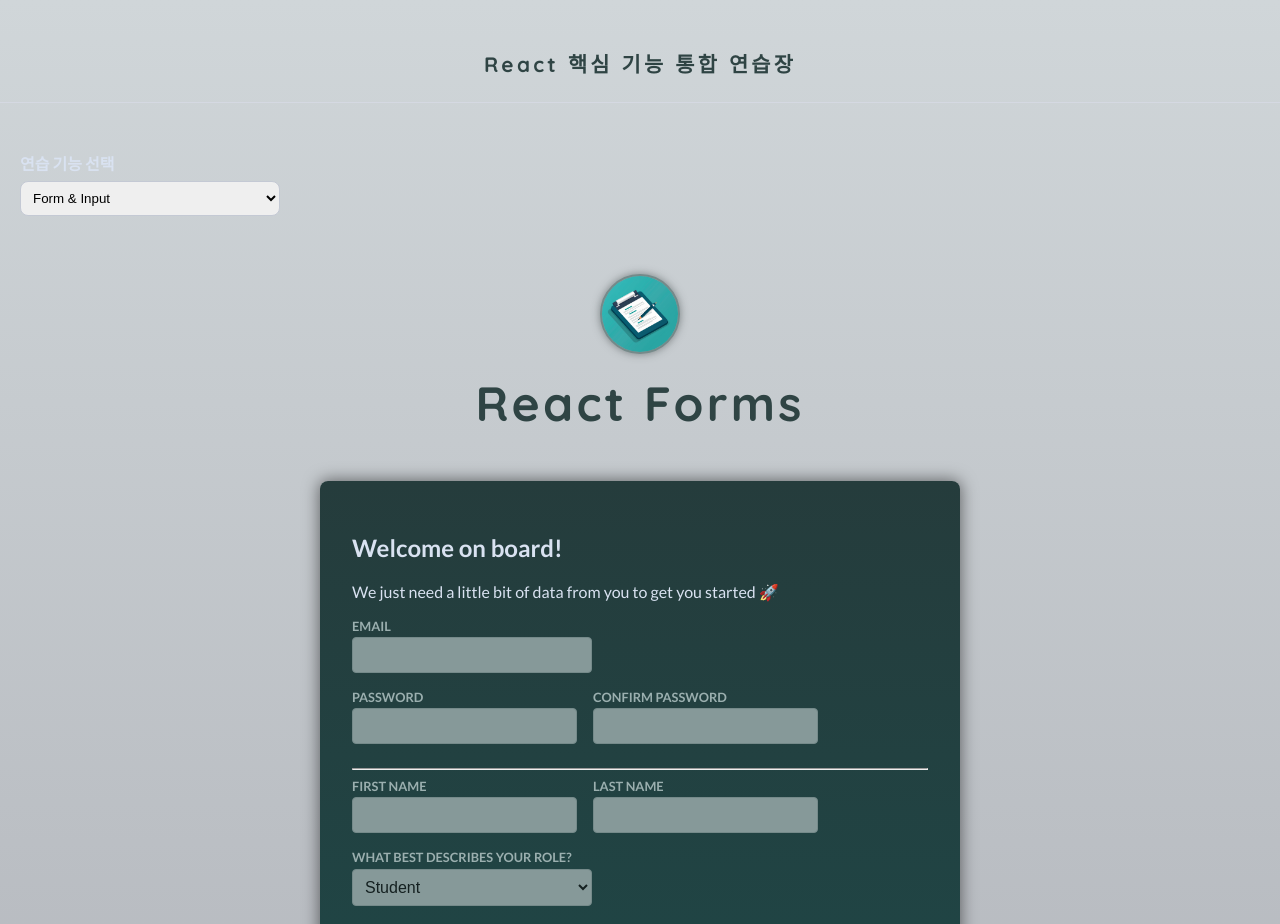
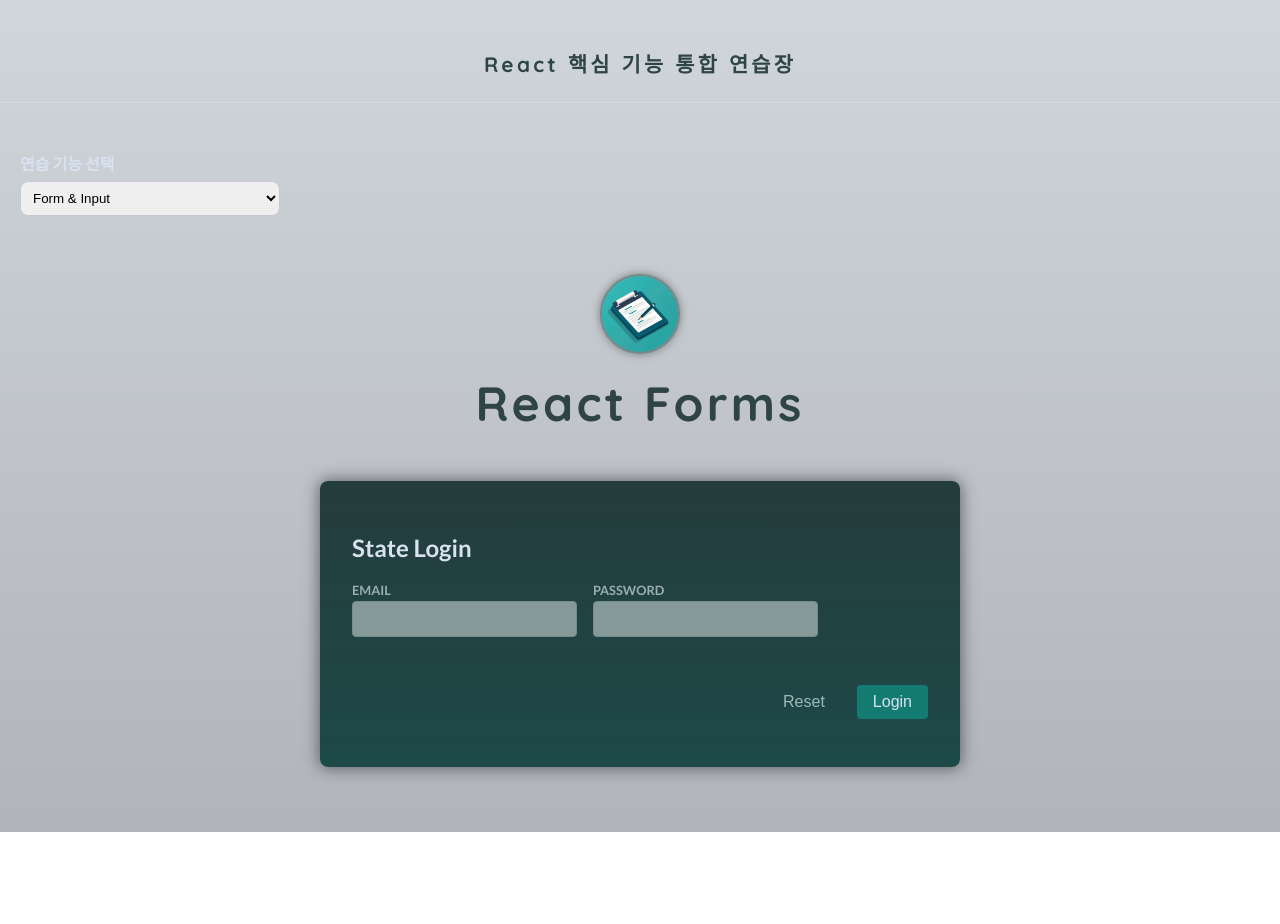
Before and after one commit to Bang04/react-practice-app, a React (Vite) app: page / in a window 1280 px wide. Shown: the top 924 px of the page. After the commit the page ends 832 px from the top, so only its background shows below. Built offline with nearby package versions, Linux system fonts and the light colour scheme.

Commit message:
refactor: 로그인 폼 상태 관리 로직 커스텀 훅으로 분리
- 중복된 input 상태 로직 제거
- validation 처리 로직 개선
- 코드 가독성 및 재사용성 향상

```diff
--- a/src/features/form/FormApp.jsx
+++ b/src/features/form/FormApp.jsx
@@ -1,5 +1,6 @@
 import Header from './components/Header.jsx';
 import Login from './components/Login.jsx';
+import StateLogin from './components/StateLogin.jsx';
 import Signup from './components/Signup.jsx';
 import './index.css'
 
@@ -8,7 +9,7 @@
     <>
       <Header />
       <main>
-        <Signup />
+        <StateLogin />
       </main>
     </>
   );
--- /dev/null
+++ b/src/features/form/components/Input.jsx
@@ -0,0 +1,13 @@
+export default function Input({label, id, error, ...props}){
+
+    return (
+        <div className="control no-margin">
+          <label htmlFor={id}>{label}</label>
+          <input id={id} {...props}/>
+          <div className="control-error">
+            {error && <p>{error}</p>}
+          </div>
+        </div>
+
+    );
+}
--- a/src/features/form/components/Login.jsx
+++ b/src/features/form/components/Login.jsx
@@ -1,6 +1,8 @@
 /* eslint-disable no-undef */
-import React, { useState } from "react";
+import React, { useState, useRef} from "react";
 export default function Login() {
+
+  const [emailIsInvalid,  setEmailIsInvalid] = useState(false);
   const email = useRef();
   const password = useRef();
 
@@ -10,10 +12,16 @@
     const enterEmail = email.current.value;
     const enterPassword = password.current.value;
 
-    console.log('user enterEmail' , enterEmail);
-    console.log('user enterPassword' , enterPassword);
-    email.current.value = '';// 하나씩 전부 해야하는 번거로움
+    const isInvalidEmail = !enterEmail.includes('@');
 
+    if(isInvalidEmail){
+      setEmailIsInvalid(true);
+      return;
+    }
+
+    setEmailIsInvalid(false);
+
+    console.log('Sending HTTP request...');
   }
 
   return (
@@ -25,7 +33,7 @@
           <label htmlFor="email">Email</label>
           <input id="email" type="email" name="email" ref={email}/>
           <div className="control-error">
-            {emailError && <p>{emailError}</p>}
+            {emailIsInvalid && <p>Please enter a valid email address.</p>}
           </div>
         </div>
 
--- a/src/features/form/components/Signup.jsx
+++ b/src/features/form/components/Signup.jsx
@@ -1,4 +1,9 @@
+import { useState } from "react";
+
 export default function Signup() {
+
+  const [passwordsAreNotEqual, setPasswrodsAreNotEqual] = useState(false);
+
   function handleSubmit(event) {
     event.preventDefault(); //서버자동전송안함
 
@@ -8,6 +13,14 @@
     const acquisitionChanner = fd.getAll("acquisition");
     const data = Object.fromEntries(fd.entries()); //key, value
     data.acquisition = acquisitionChanner;
+
+
+    if(data.password !== data['confirm-password']){
+      setPasswrodsAreNotEqual(true);
+      return;
+    }
+
+    setPasswrodsAreNotEqual(false);
     console.log(data);
     event.target.reset();
   }
@@ -19,13 +32,18 @@
 
       <div className="control">
         <label htmlFor="email">Email</label>
-        <input id="email" type="email" name="email" />
+        <input id="email" type="email" name="email" required/>
       </div>
 
       <div className="control-row">
         <div className="control">
           <label htmlFor="password">Password</label>
-          <input id="password" type="password" name="password" />
+          <input
+            id="password"
+            type="password"
+            name="password"
+            required
+            minLength={6}/>
         </div>
 
         <div className="control">
@@ -34,7 +52,12 @@
             id="confirm-password"
             type="password"
             name="confirm-password"
+            required
+            onChange={()=> setPasswrodsAreNotEqual(false)}
           />
+          <div className="control-error">
+            {setPasswrodsAreNotEqual && <p>Passwords are not equal</p>}
+          </div>
         </div>
       </div>
 
@@ -43,18 +66,18 @@
       <div className="control-row">
         <div className="control">
           <label htmlFor="first-name">First Name</label>
-          <input type="text" id="first-name" name="first-name" />
+          <input type="text" id="first-name" name="first-name" required/>
         </div>
 
         <div className="control">
           <label htmlFor="last-name">Last Name</label>
-          <input type="text" id="last-name" name="last-name" />
+          <input type="text" id="last-name" name="last-name" required/>
         </div>
       </div>
 
       <div className="control">
         <label htmlFor="phone">What best describes your role?</label>
-        <select id="role" name="role">
+        <select id="role" name="role" required>
           <option value="student">Student</option>
           <option value="teacher">Teacher</option>
           <option value="employee">Employee</option>
@@ -93,7 +116,7 @@
 
       <div className="control">
         <label htmlFor="terms-and-conditions">
-          <input type="checkbox" id="terms-and-conditions" name="terms" />I
+          <input type="checkbox" id="terms-and-conditions" name="terms" required/>I
           agree to the terms and conditions
         </label>
       </div>
--- a/src/features/form/components/StateLogin.jsx
+++ b/src/features/form/components/StateLogin.jsx
@@ -1,80 +1,61 @@
 import React, { useState } from "react";
+import Input from "./Input";
+import { isEmail , isNotEmpty, hasMinLength } from "../util/validation";
+import { useInput } from "../hook/useInput";
 export default function Login() {
-  const [enterValues, setEnteredValues] = useState({
-    email: "",
-    password: "",
-  });
+  const {
+    value : emailValue,
+    handleInputChange : handleEmailChange,
+    handleInputBlur  : handleEmailBlur,
+    hasError : emailHasError
+  } = useInput('', (value) => isEmail(value) && isNotEmpty(value));
 
-  const emailInvalid = didEdit.email && !enterValues.email.includes("@");
+
+  const  {
+    value : passwordValue,
+    handleInputChange : handlePasswordChange,
+    handleInputBlur : handlePasswordBlur,
+    hasError : passwordHasError,
+  } =
+  useInput('', (value) => hasMinLength(value, 6));
 
   function handleSubmit(event) {
     event.preventDefault();
-    // setEnteredValues({
-    //   email: "",
-    //   password: "",
-    // });
-  }
 
-  const [didEdit, setDidEdit] = useState({
-    email: false,
-    password: false,
-  });
-
-  function handleInputChange(identifier, value) {
-    setEnteredValues((prevVlues) => ({
-      ...prevVlues,
-      [identifier]: value,
-    }));
-     setDidEdit((prevEdit) => ({
-      ...prevEdit,
-      [identifier]: false,
-    }));
-  }
-
-  function handleInputBlur(identifier) {
-    setDidEdit((prevEdit) => ({
-      ...prevEdit,
-      [identifier]: true,
-    }));
+    if(emailHasError || passwordHasError ){
+      return;
+    }
   }
 
   return (
     <form onSubmit={handleSubmit}>
-      <h2>Login</h2>
+      <h2>State Login</h2>
 
       <div className="control-row">
-        <div className="control no-margin">
-          <label htmlFor="email">Email</label>
-          <input
-            id="email"
-            type="email"
+        <Input
+          label="Email"
+          id="email"
+          error={emailHasError ? "Please enter a valid email" : null}
             name="email"
-            onBlur={()=> handleInputBlur('email')}
-            onChange={(event) => handleInputChange("email", event.target.value)}
-            value={enterValues.email}
+            onChange={handleEmailChange}
+            onBlur={handleEmailBlur}
+            value={emailValue}
           />
-          <div className="control-error">
-            {emailInvalid && <p>Please enter a valid email address</p>}
-          </div>
-          {/* handleInputChange('email') // 즉시 실행됨 ❌ */}
-        </div>
 
-        <div className="control no-margin">
-          <label htmlFor="password">Password</label>
-          <input
+        <Input
+            label="Password"
             id="password"
+            error={passwordHasError ? "Please enter a valid password" : null}
             type="password"
             name="password"
-            onChange={(event) =>
-              handleInputChange("password", event.target.value)
-            }
-            value={enterValues.password}
-          />
-        </div>
+            onChange={handlePasswordChange}
+            onBlur={handlePasswordBlur}
+            value={passwordValue}
+        />
       </div>
 
       <p className="form-actions">
-        <button className="button button-flat">Reset</button>
+        <button type="button" className="button button-flat">Reset</button>
         <button type="submit" className="button">
           Login
         </button>
--- /dev/null
+++ b/src/features/form/hook/useInput.js
@@ -0,0 +1,26 @@
+import { useState } from "react";
+export function useInput(defaultValue, validationFn) {
+  const [enterValues, setEnteredValues] = useState(defaultValue);
+
+  //사용자가 건드렸는지 여부
+  const [didEdit, setDidEdit] = useState(false);
+
+  //validation 실행
+  const valueIsValid = validationFn(enterValues);
+
+  function handleInputChange(event) {
+    setEnteredValues(event.target.value);
+    setDidEdit(false);
+  }
+
+  function handleInputBlur(identifier) {
+    setDidEdit(true);
+  }
+
+  return {
+    value: enterValues,
+    handleInputChange,
+    handleInputBlur,
+    hasError : didEdit && !valueIsValid
+  };
+}
```
